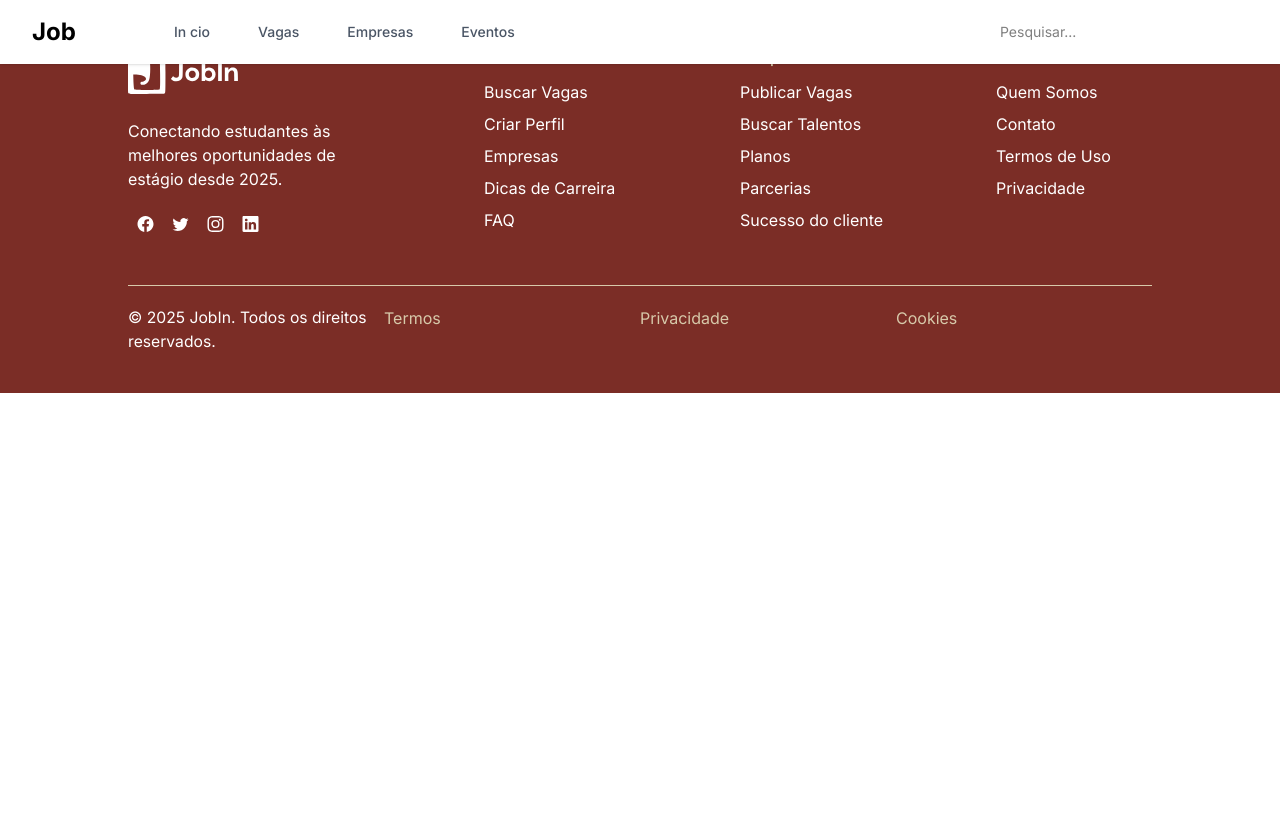
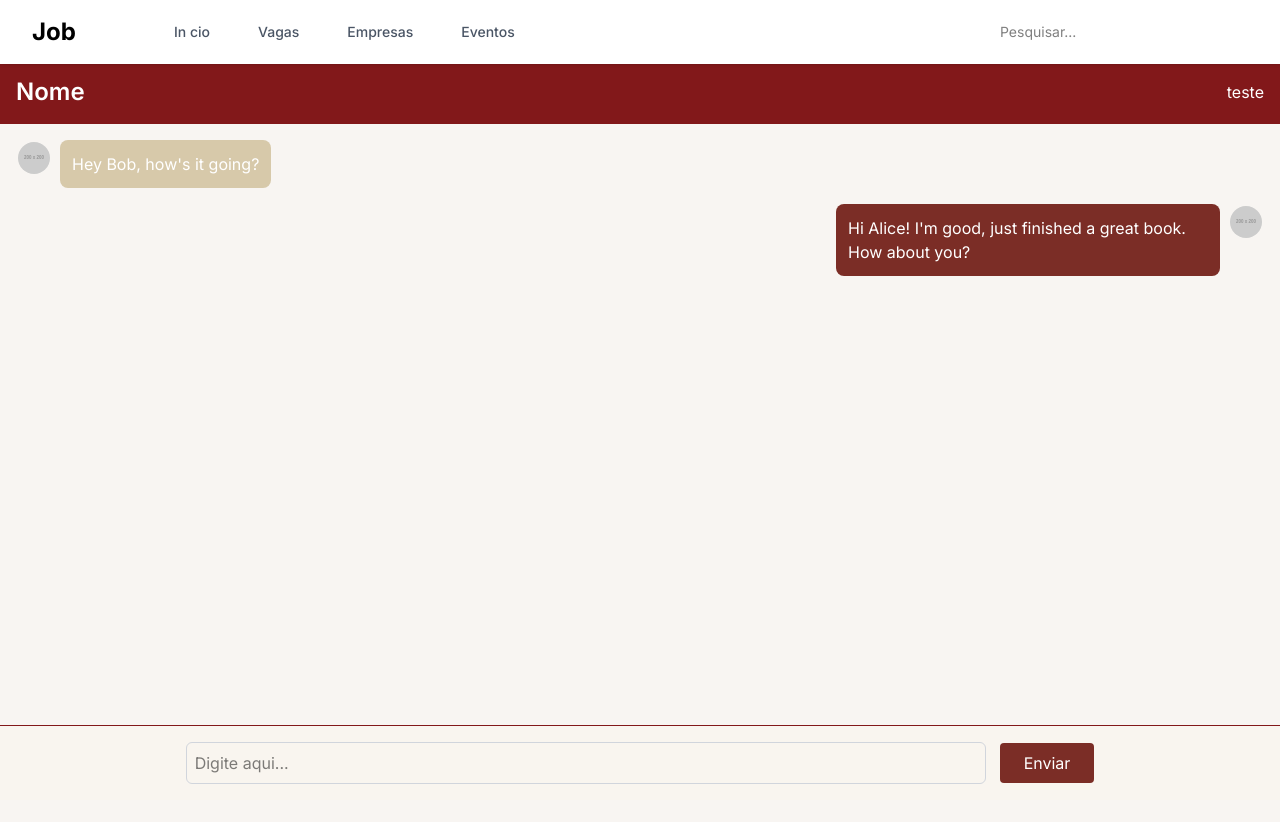
Before and after one commit to oQueirozzz/JobIn, a Next.js app in the folder frontend/: page /chat in a window 1280 px wide. Shown: the top 822 px of the page. Before the commit the page ends 800 px from the top, so only its background shows below. Built offline with nearby package versions, Linux system fonts and the light colour scheme.

Commit message:
desing chat

```diff
--- a/frontend/app/(pages)/chat/page.jsx
+++ b/frontend/app/(pages)/chat/page.jsx
@@ -1,9 +1,91 @@
+'use client'
+
 export default function chat() {
-    return (
-        <section>
+
+    function alternarDisplay() {
+
+        const sideBar = document.getElementById('sideBar');
+
+        if (sideBar.style.display === 'none' || sideBar.style.display === '') {
+            sideBar.style.display = 'block';
+        } else {
+            sideBar.style.display = 'none';
+        }
+    }
 
 
+    return (
+        <>
+            <div className="flex h-screen overflow-hidden mt-15">
+                {/* Sidebar */}
+                <div className="w-1/6 bg-white hidden" id="sideBar">
+                    {/* Sidebar Header */}
+                    <div className="py-4 border-b-vinho flex justify-center items-center bg-[#F9F5EF] text-red-900 border-r border-e-red-900">
+                        <h1 className="text-2xl font-semibold">Conversas</h1>
 
-        </section>
+                    </div>
+
+                    {/* Contact List: só 1 contato */}
+                    <div className="overflow-y-auto h-screen p-3 mb-9 pb-20  bg-[#F9F5EF] border-r border-red-900 ">
+                        <div className="flex items-center mb-4 cursor-pointer hover:bg-gray-100 p-2 rounded-md bg-white ">
+                            <div className="w-12 h-12 bg-gray-300 rounded-full mr-3">
+                                <img src="https://placehold.co/200x/ffa8e4/ffffff.svg?text=ʕ•́ᴥ•̀ʔ&font=Lato" alt="User Avatar" className="w-12 h-12 rounded-full" />
+                            </div>
+                            <div className="flex-1 ">
+
+                                <h2 className="text-lg font-semibold ">Alice</h2>
+                            </div>
+                        </div>
+                    </div>
+                </div>
+
+                {/* Main Chat Area */}
+                <div className="flex-1 ">
+                    {/* Chat Header */}
+                    <header className="text-white p-4 bg-red-900 flex justify-between ">
+                        <h1 className="text-2xl font-semibold">Nome</h1>
+                        <button onClick={alternarDisplay} className="cursor-pointer hover:text-green-300" type="button">teste</button>
+                    </header>
+
+                    {/* Chat Messages */}
+                    <div className="h-screen overflow-y-auto p-4 pb-36 bg-[#F8F5F2] ">
+                        {/* Incoming Message */}
+                        <div className="flex mb-4 ">
+                            <div className="w-9 h-9 rounded-full flex items-center justify-center mr-2 ">
+                                <img src="https://placehold.co/200x/ffa8e4/ffffff.svg?text=ʕ•́ᴥ•̀ʔ&font=Lato" alt="User Avatar" className="w-8 h-8 rounded-full" />
+                            </div>
+                            <div className="flex max-w-96 bg-bege  rounded-lg p-3 gap-3">
+                                <p className="text-white">Hey Bob, how's it going?</p>
+                            </div>
+                        </div>
+
+                        {/* Outgoing Message */}
+                        <div className="flex justify-end mb-4">
+                            <div className="flex max-w-96 bg-vinho text-white rounded-lg p-3 gap-3">
+                                <p>Hi Alice! I'm good, just finished a great book. How about you?</p>
+                            </div>
+                            <div className="w-9 h-9 rounded-full flex items-center justify-center ml-2">
+                                <img src="https://placehold.co/200x/b7a8ff/ffffff.svg?text=ʕ•́ᴥ•̀ʔ&font=Lato" alt="My Avatar" className="w-8 h-8 rounded-full" />
+                            </div>
+                        </div>
+
+
+                    </div>
+                     {/* Chat Input */}
+                     <footer className="fixed bottom-0 w-full py-4 flex items-center justify-center bg-[#F9F5EF] border-t border-red-900 gap-3.5">
+                            <textarea
+                                rows={1}
+                                className="resize-none w-full max-w-[800px] rounded-md border border-gray-300 p-2 focus:outline-none focus:ring-2 focus:ring-red-900"
+                                placeholder="Digite aqui..."
+                                maxLength={200}
+                            />
+                            <button className="cursor-pointer rounded bg-[#7B2D26] px-6 py-2 text-white hover:bg-red-950 focus:outline-none focus:ring-2">
+                                Enviar
+                            </button>
+                        </footer>
+                </div>
+            </div>
+
+        </>
     )
 }
--- a/frontend/app/not-found.jsx
+++ b/frontend/app/not-found.jsx
@@ -1,7 +1,8 @@
 export default function () {
     return (
-        <section className="bg-gradient-to-b from-[#e8edf1] to-[#ffffff] py-20 px-4">
-            <div className="max-w-screen-xl mx-auto flex flex-col-reverse lg:flex-row items-center justify-center gap-12 h-160">
+        <>
+            <section className="bg-gradient-to-b from-[#e8edf1] to-[#ffffff] py-20 px-4 h-200 lg:flex-row items-center justify-center">
+                <div className="max-w-screen-xl mx-auto flex flex-col-reverse lg:flex-row items-center justify-center gap-12 h-full">
 
                     <div className="flex flex-col lg:block items-center justify-center h-screen lg:h-auto px-4">
                         <div className="text-center lg:text-left max-w-lg">
@@ -34,7 +35,7 @@ export default function () {
                 </div>
             </section>
 
+        </>
+
     );
 }
-
-//undrown
--- a/frontend/components/Footer/Footer.jsx
+++ b/frontend/components/Footer/Footer.jsx
@@ -1,7 +1,16 @@
+'use client';
+
 import Link from "next/link";
 import "../Footer/footer.css"
+import { usePathname } from 'next/navigation';
 
 export default function Footer() {
+  const pathname = usePathname();
+
+  if (pathname.startsWith('/not-found')  || pathname ==='/chat') {
+    return null;
+  }
+
   return (
     <footer className="py-10 bg-[#7B2D26]">
       <div className="footer-container">
--- a/frontend/components/Header/Header.jsx
+++ b/frontend/components/Header/Header.jsx
@@ -1,4 +1,13 @@
+'use client';
+
+import { usePathname } from 'next/navigation';
+
 export default function Header() {
+  const pathname = usePathname();
+
+  if (pathname.startsWith('not-found')) {
+    return null;
+  }
     return (
       <header className="fixed top-0 left-0 w-full bg-white shadow-sm z-50">
         <div className="max-w-7xl mx-auto px-4 sm:px-6 lg:px-8">
```
Also changed, not shown: frontend/public/img/chat/sidebar.svg (added). Lines whose indentation alone changed are shown as unchanged.
